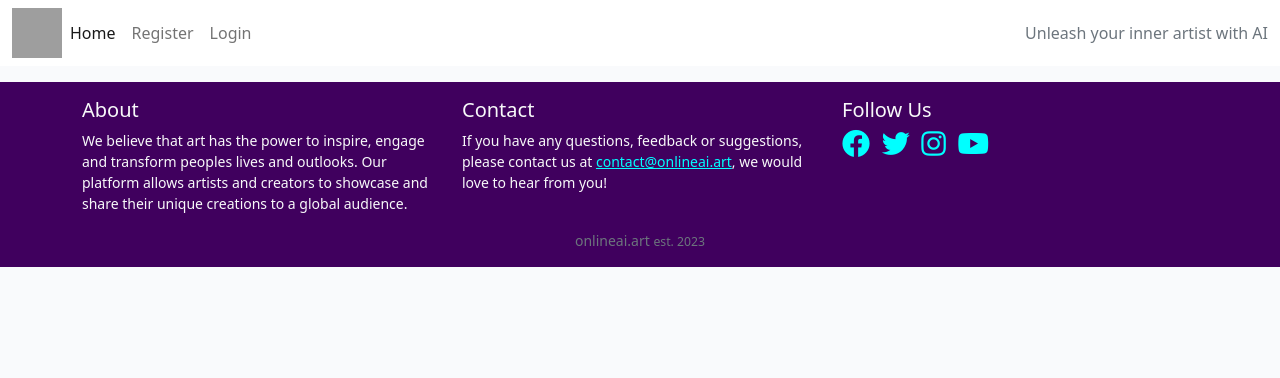
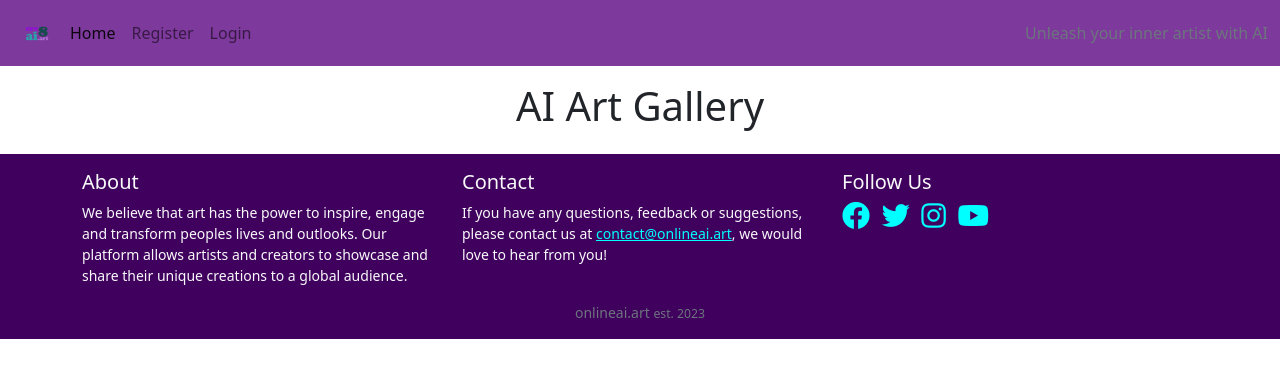
Before and after one commit to KC-7/ai-art-site, a Django app: template templates/index.html in a window 1280 px wide. Shown: the top 378 px of the page. Run offline with Django 3.2, Linux system fonts and the light colour scheme; the template is opened without the code that fills it, so the values that code supplies are empty; parts of the project's set-up code (start-up, migrations or seed data) failed here and were passed over; grey boxes are pictures that could not be loaded.

Commit message:
UI: Update nav bar stlying, add heading to homepage, add favicon & fix nav logo

```diff
--- a/static/css/style.css
+++ b/static/css/style.css
@@ -12,6 +12,10 @@ a {
 
 .light-bg {
     background-color: #c8c8c8;
+}
+
+.medium-bg {
+    background-color: #7d399c;
 }
 
 .dark-bg {
@@ -36,7 +40,7 @@ a {
     bottom: 5%;
     min-width: 30%;
     left: -2px;
-    background-color: #00ffff;
+    background-color: #00ffffb0;
 }
 
 .author {
@@ -81,7 +85,7 @@ a {
 
 .post-link {
     text-decoration: none;
-    color: #46006c;
+    color: #40005e;
 }
 
 .post-link:hover,
--- a/templates/base.html
+++ b/templates/base.html
@@ -13,9 +13,10 @@
     <link href="https://cdn.jsdelivr.net/npm/bootstrap@5.0.1/dist/css/bootstrap.min.css" rel="stylesheet"
         integrity="sha384-+0n0xVW2eSR5OomGNYDnhzAbDsOXxcvSN1TPprVMTNDbiYZCxYbOOl7+AMvyTG2x" crossorigin="anonymous">
     <link rel="stylesheet" href="{% static 'css/style.css' %}">
+    <link rel="icon" type="image/png" href="{% static 'favicon.ico' %}">
 </head>
 
-<body>
+<body class="d-flex flex-column h-100 main-bg">
 
     <header>
         {% include 'header.html' %}
--- a/templates/footer.html
+++ b/templates/footer.html
@@ -1,4 +1,4 @@
-<footer class="footer small mt-auto py-3 dark-bg text-light">
+<div class="footer small mt-auto py-3 dark-bg text-light">
     <div class="container">
         <div class="row">
             <div class="col-md-4">
@@ -37,4 +37,4 @@
             </div>
         </div>
     </div>
-</footer>
+</div>
--- a/templates/header.html
+++ b/templates/header.html
@@ -1,9 +1,9 @@
 {% load static %}
 
-<nav class="navbar navbar-expand-lg navbar-light bg-white">
+<nav class="navbar navbar-expand-lg navbar-light medium-bg">
     <div class="container-fluid">
         <a class="navbar-logo" href="{% url 'home' %}">
-            <img src="{% static 'imgages/logo.png' %}" alt="Logo" width="50" height="50">
+            <img src="{% static 'images/logo.png' %}" alt="Logo" width="50" height="50">
         </a>
         <button class="navbar-toggler" type="button" data-bs-toggle="collapse" data-bs-target="#navbarText"
             aria-controls="navbarText" aria-expanded="false" aria-label="Toggle navigation">
--- a/templates/index.html
+++ b/templates/index.html
@@ -3,6 +3,10 @@
 {% block title %}Home{% endblock %}
 
 {% block content %}
+
+<div class="col-12 mt-3 text-center">
+    <h1>AI Art Gallery</h1>
+</div>
 
 <div class="container-fluid">
     <div class="row">
@@ -24,7 +28,7 @@
                                         {{ post.title }}
                                     </h2>
                                     <p class="card-text">
-                                        {{ post.description|truncatewords:20 }}
+                                        {{ post.description|striptags|truncatewords:20 }}
                                     </p>
                                 </a>
                                 <hr />
```
Also changed, not shown: README.md, static/favicon.ico (added).
